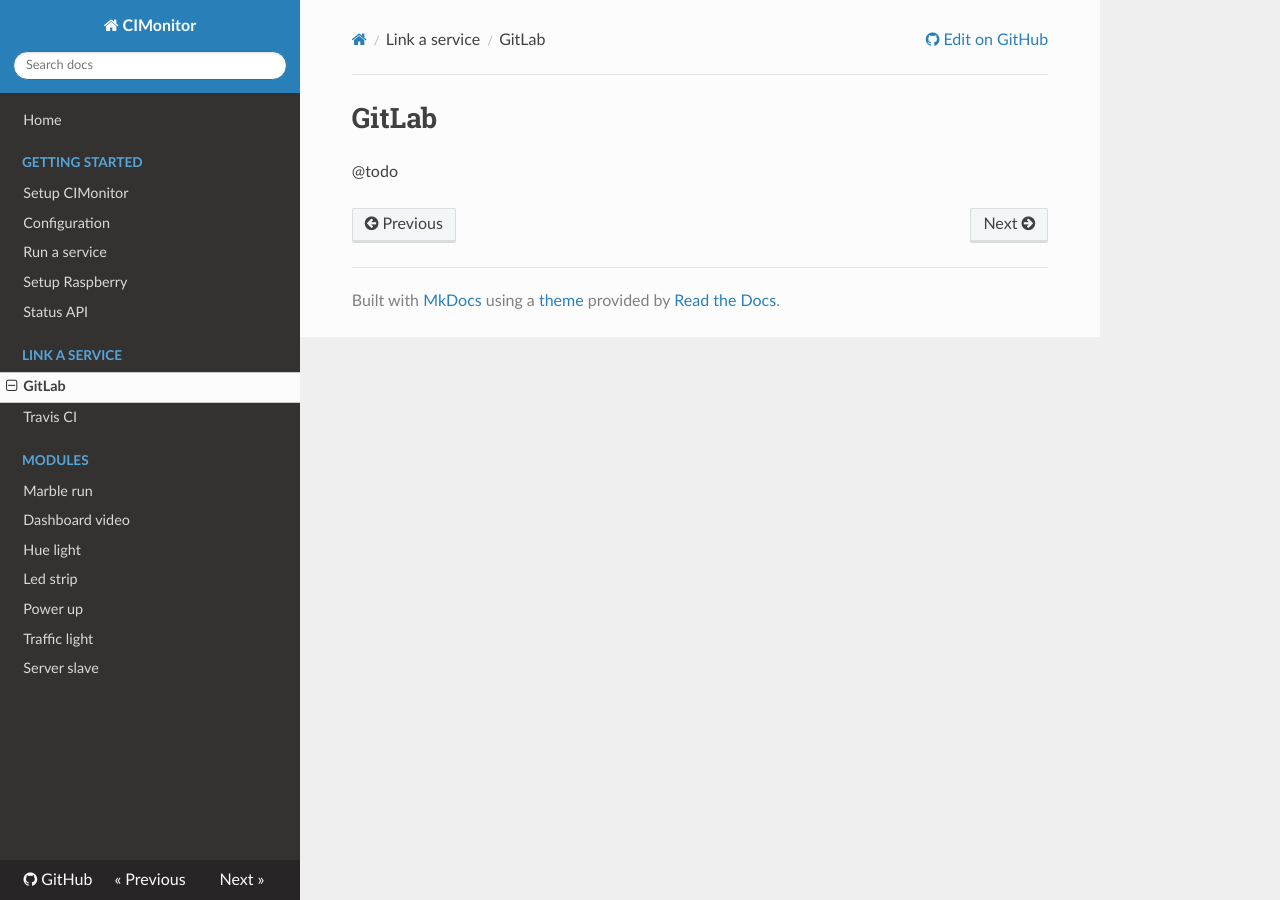
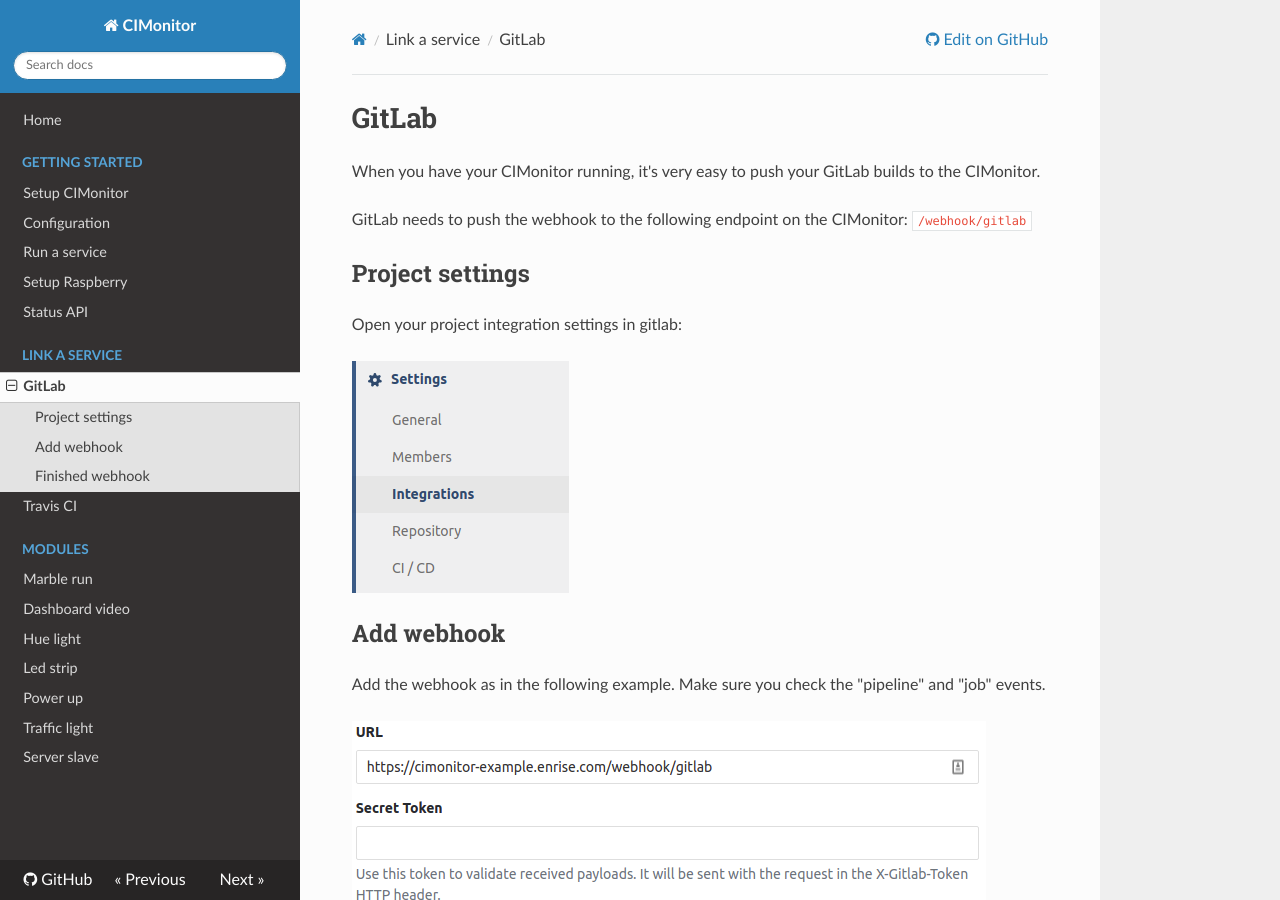
Before and after one commit to FuturePortal/CIMonitor, an MkDocs documentation site: the page built from docs/services/GitLab.md, in a window 1280 px wide and 900 px high. Built offline with MkDocs 1.6.1, drawn with Linux system fonts in a browser that asks for light colours; nearby versions of some CDN libraries; old or Windows-style settings are respelled for this version of MkDocs; some of the changed text lies outside the part shown.

Commit message:
Add GitLab webhook configuration documentation

```diff
--- a/docs/services/GitLab.md
+++ b/docs/services/GitLab.md
@@ -1,3 +1,27 @@
 # GitLab
 
-@todo
+When you have your CIMonitor running, it's very easy to push your GitLab builds to the CIMonitor.
+
+GitLab needs to push the webhook to the following endpoint on the CIMonitor: `/webhook/gitlab`
+
+## Project settings
+
+Open your project integration settings in gitlab:
+
+![Integration settings menu](../img/gitlab/integration-settings.png)
+
+## Add webhook
+
+Add the webhook as in the following example. Make sure you check the "pipeline" and "job" events.
+
+![Webhook configuration example](../img/gitlab/configure-webhook.png)
+
+**Note:** Only check the "SSL verification" if your CIMonitor is running on https!
+
+There is no support for a secret token.
+
+## Finished webhook
+
+![Finished webhook example](../img/gitlab/finished-webhook.png)
+
+Now when you run a pipeline the statuses will be pushed to your CIMonitor!
```
Also changed, not shown: docs/services/Travis-CI.md (+3 -1 lines), docs/img/gitlab/configure-webhook.png (added), docs/img/gitlab/finished-webhook.png (added), docs/img/gitlab/integration-settings.png (added).
